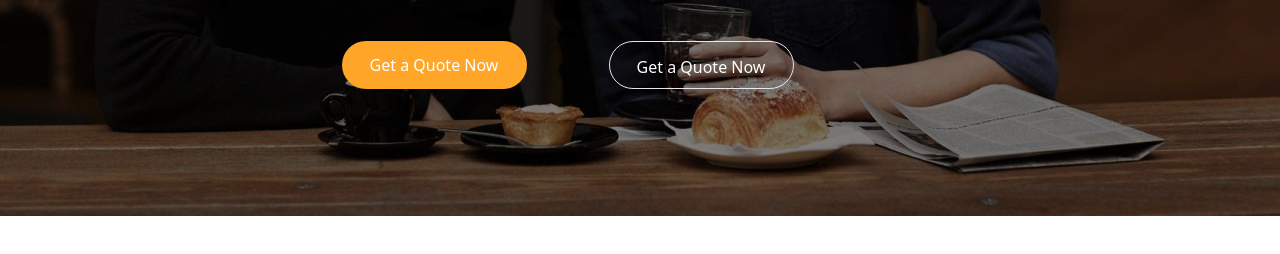
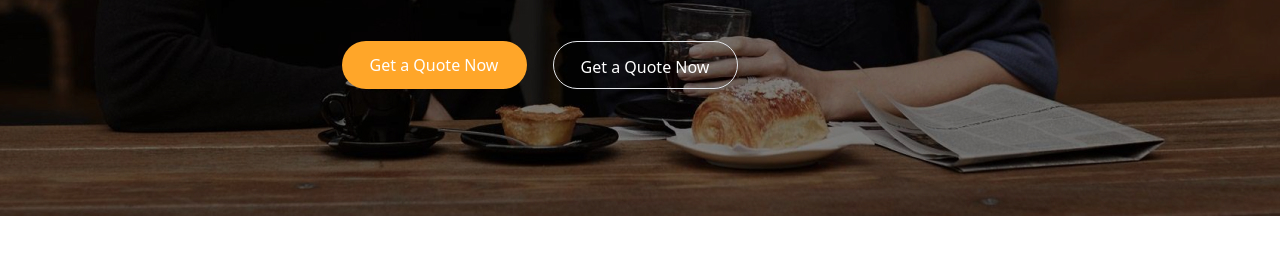
Before and after one commit to MANIZABAYO-Elie/K-Marketer, a website: page public/index.html in a window 1280 px wide. Shown: the part 464-718 px from the top of the page. Drawn offline with Linux system fonts and the light colour scheme.

Commit message:
file committed

```diff
--- a/public/index.html
+++ b/public/index.html
@@ -31,7 +31,7 @@
                     <button type="button" class="focus:outline-none text-white bg-[hsla(35,100%,58%,1)]
                     w-[185px] h-[48px] rounded-[37px] ml-[36px] mr-[36px] mt-[40px]">Get a Quote Now</button>
                    <button type="button" class="focus:outline-none text-[hsla(0,0%,100%,1)]
-                     w-[185px] h-[48px] rounded-[37px] pt-1 border-[1px] solid hsla(0,0%,100%,1)] ml-[36px] mr-[36px] mt-[40px] " >Get a Quote Now</button>
+                     w-[185px] h-[48px] rounded-[37px] pt-1 border-[1px] solid hsla(0,0%,100%,1)] ml-[-20px]  mt-[40px]">Get a Quote Now</button>
                 </div>
             </div>
         </div>
```
Also changed, not shown: src/style.css.
